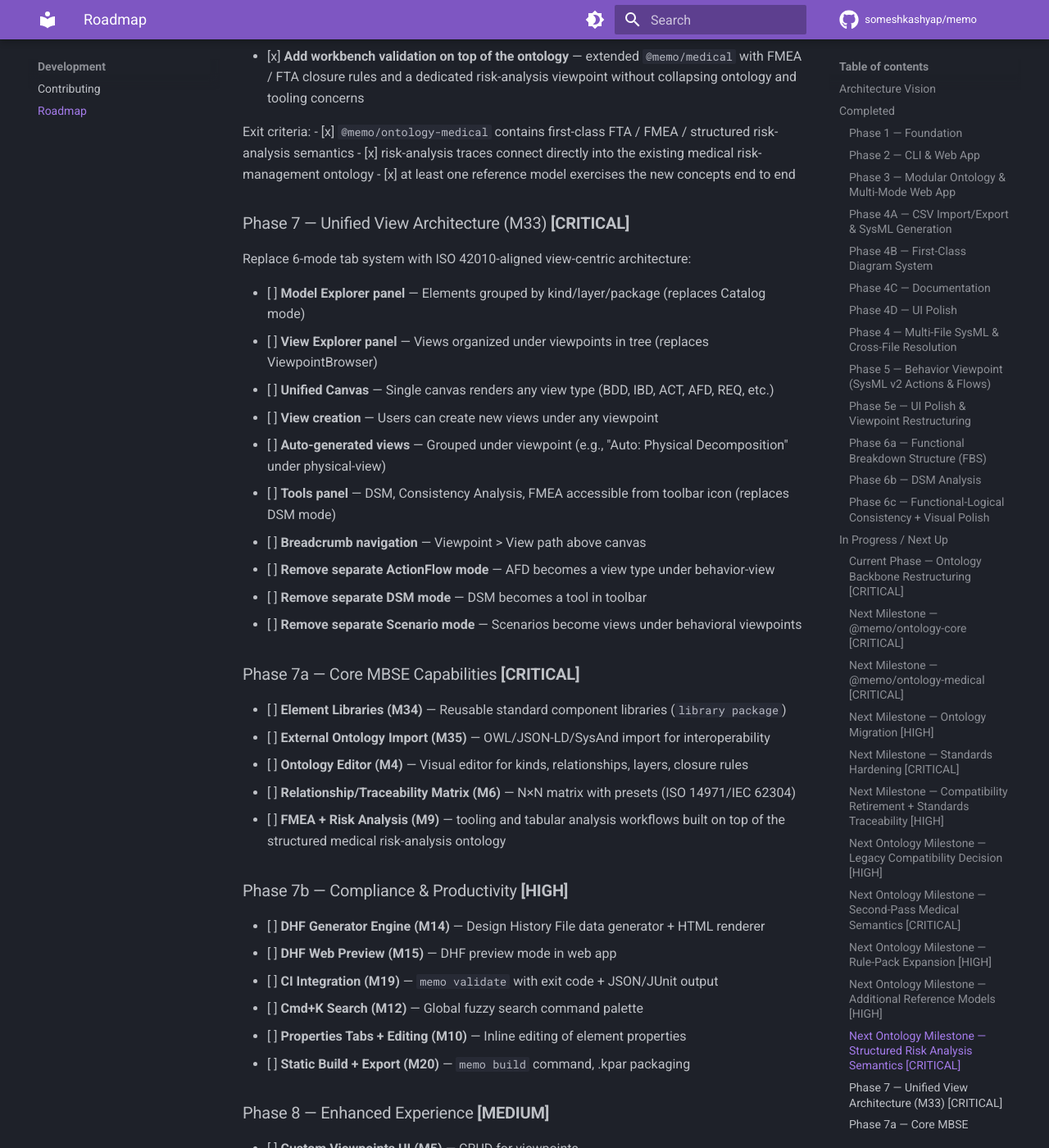
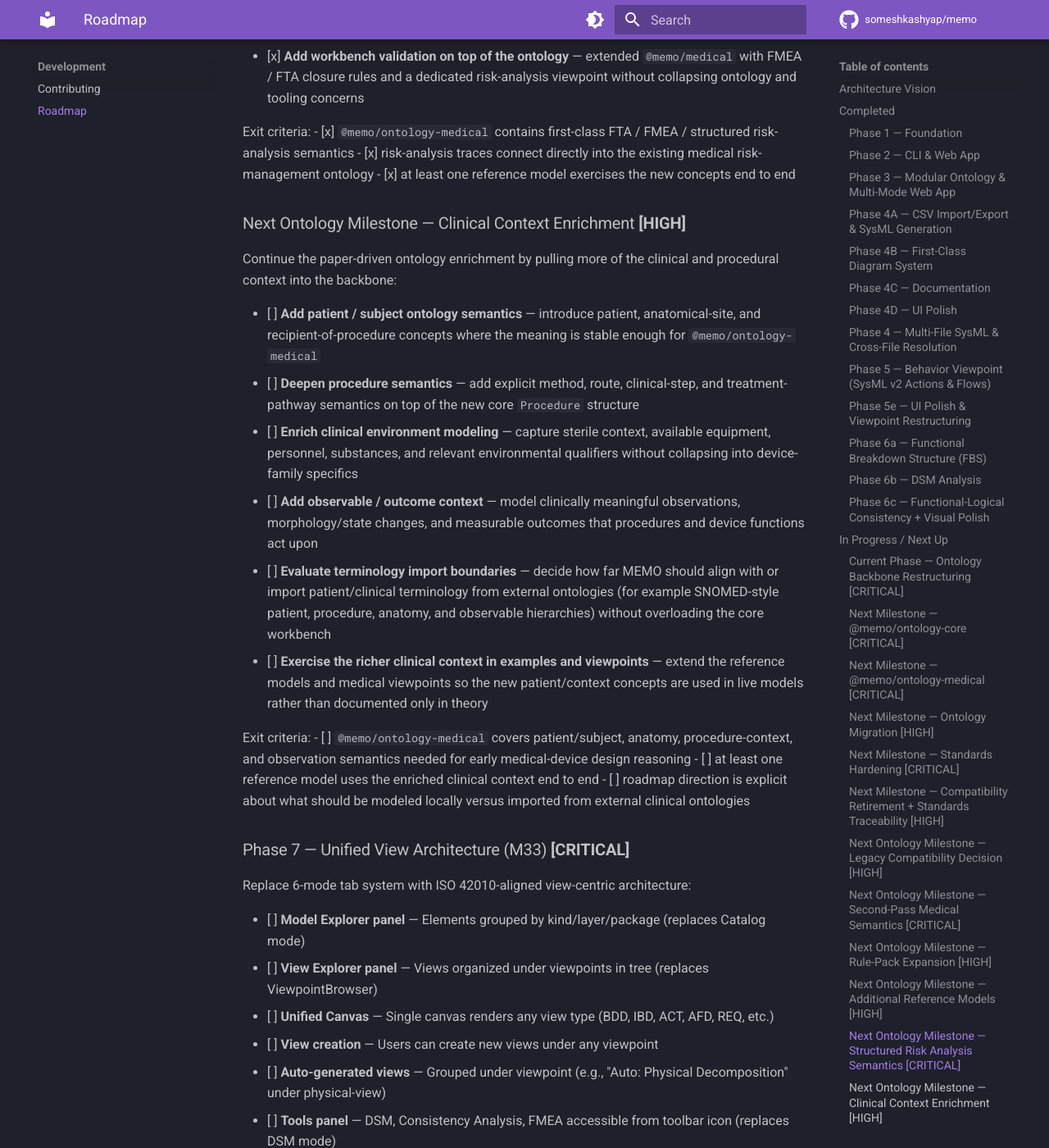
Before and after one commit to memoarchitect/memo-architect, an MkDocs documentation site: the page built from docs/development/roadmap.md, in a window 1280 px wide and 1400 px high, scrolled down 10193 px. Shown: the whole window at 82% size. Built offline with MkDocs 1.6.1 and Material for MkDocs 9.7.7, drawn with Linux system fonts in a browser that asks for light colours; comment, search, counter and statistics services are not loaded.

Commit message:
Add clinical context enrichment roadmap milestone

```diff
--- a/docs/development/roadmap.md
+++ b/docs/development/roadmap.md
@@ -268,6 +268,22 @@ Exit criteria:
 - [x] risk-analysis traces connect directly into the existing medical risk-management ontology
 - [x] at least one reference model exercises the new concepts end to end
 
+### Next Ontology Milestone — Clinical Context Enrichment **[HIGH]**
+
+Continue the paper-driven ontology enrichment by pulling more of the clinical and procedural context into the backbone:
+
+- [ ] **Add patient / subject ontology semantics** — introduce patient, anatomical-site, and recipient-of-procedure concepts where the meaning is stable enough for `@memo/ontology-medical`
+- [ ] **Deepen procedure semantics** — add explicit method, route, clinical-step, and treatment-pathway semantics on top of the new core `Procedure` structure
+- [ ] **Enrich clinical environment modeling** — capture sterile context, available equipment, personnel, substances, and relevant environmental qualifiers without collapsing into device-family specifics
+- [ ] **Add observable / outcome context** — model clinically meaningful observations, morphology/state changes, and measurable outcomes that procedures and device functions act upon
+- [ ] **Evaluate terminology import boundaries** — decide how far MEMO should align with or import patient/clinical terminology from external ontologies (for example SNOMED-style patient, procedure, anatomy, and observable hierarchies) without overloading the core workbench
+- [ ] **Exercise the richer clinical context in examples and viewpoints** — extend the reference models and medical viewpoints so the new patient/context concepts are used in live models rather than documented only in theory
+
+Exit criteria:
+- [ ] `@memo/ontology-medical` covers patient/subject, anatomy, procedure-context, and observation semantics needed for early medical-device design reasoning
+- [ ] at least one reference model uses the enriched clinical context end to end
+- [ ] roadmap direction is explicit about what should be modeled locally versus imported from external clinical ontologies
+
 ### Phase 7 — Unified View Architecture (M33) **[CRITICAL]**
 
 Replace 6-mode tab system with ISO 42010-aligned view-centric architecture:
```
